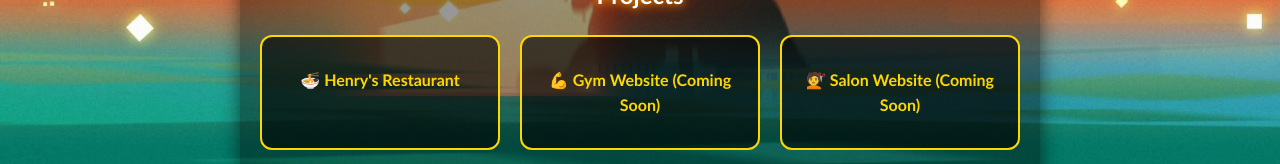
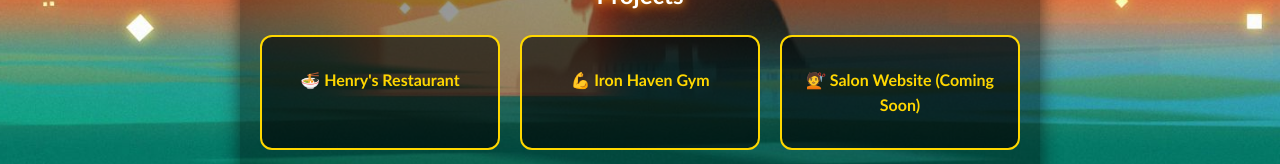
Before and after one commit to BigDevHenry/portfolio, a plain HTML site: page index.html in a window 1280 px wide. Shown: the part 608-772 px from the top of the page. Drawn offline with Linux system fonts and the light colour scheme.

Commit message:
Update portfolio with Iron Haven Gym project

```diff
--- a/index.html
+++ b/index.html
@@ -36,7 +36,7 @@
         <a href="https://bigdevhenry.github.io/henrys-restaurant/" target="_blank">🍜 Henry's Restaurant</a>
       </div>
       <div class="project-card">
-        <a href="#">💪 Gym Website (Coming Soon)</a>
+        <a href="https://bigdevhenry.github.io/henrys-gym/" target="_blank">💪 Iron Haven Gym</a>
       </div>
       <div class="project-card">
         <a href="#">💇 Salon Website (Coming Soon)</a>
--- a/style.css
+++ b/style.css
@@ -6,7 +6,7 @@
   scroll-behavior: smooth;
 }
 
-/* Background with Going Merry */
+/* Background */
 body {
   font-family: 'Trebuchet MS', sans-serif;
   color: #fff;
```
